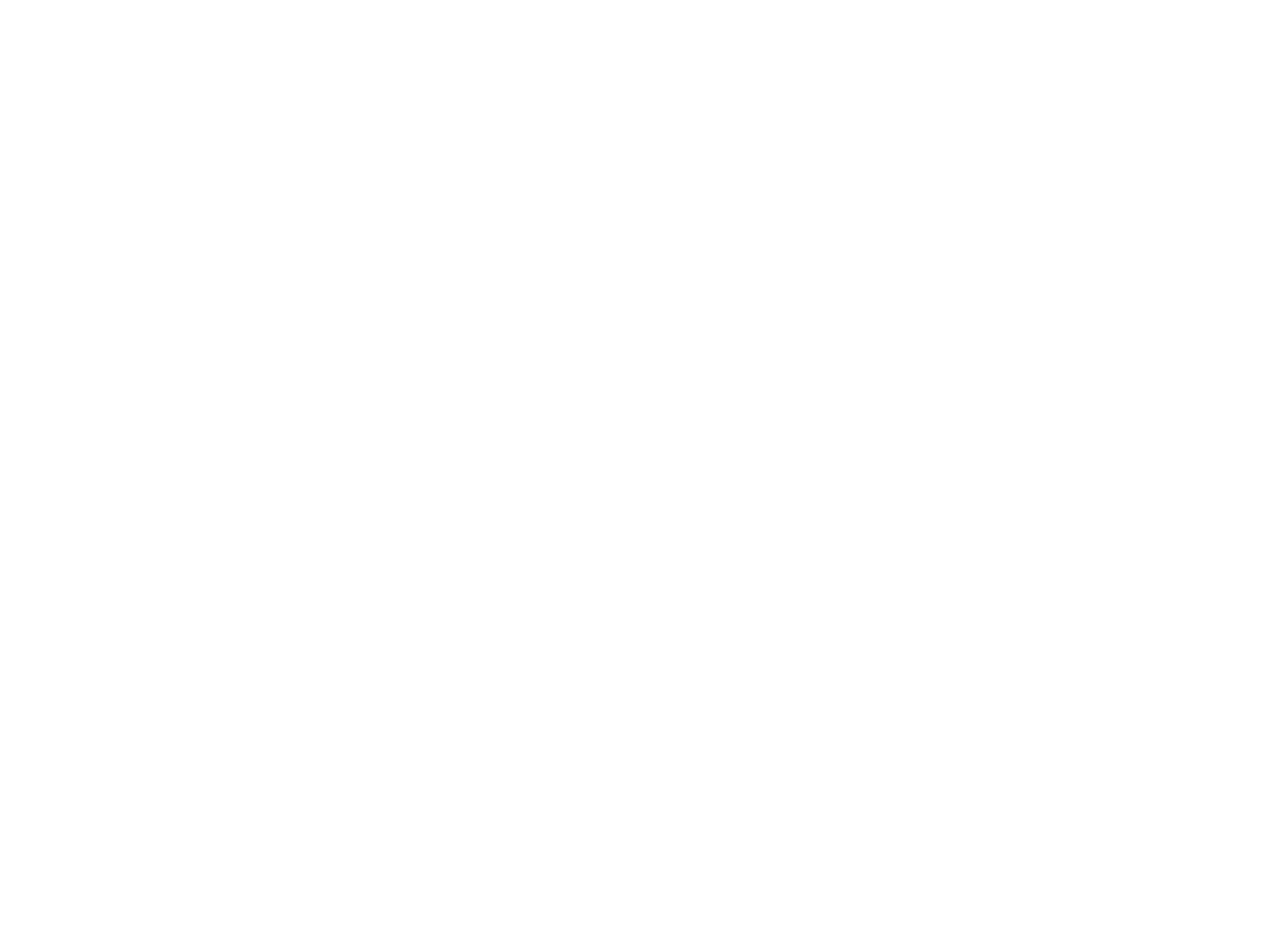
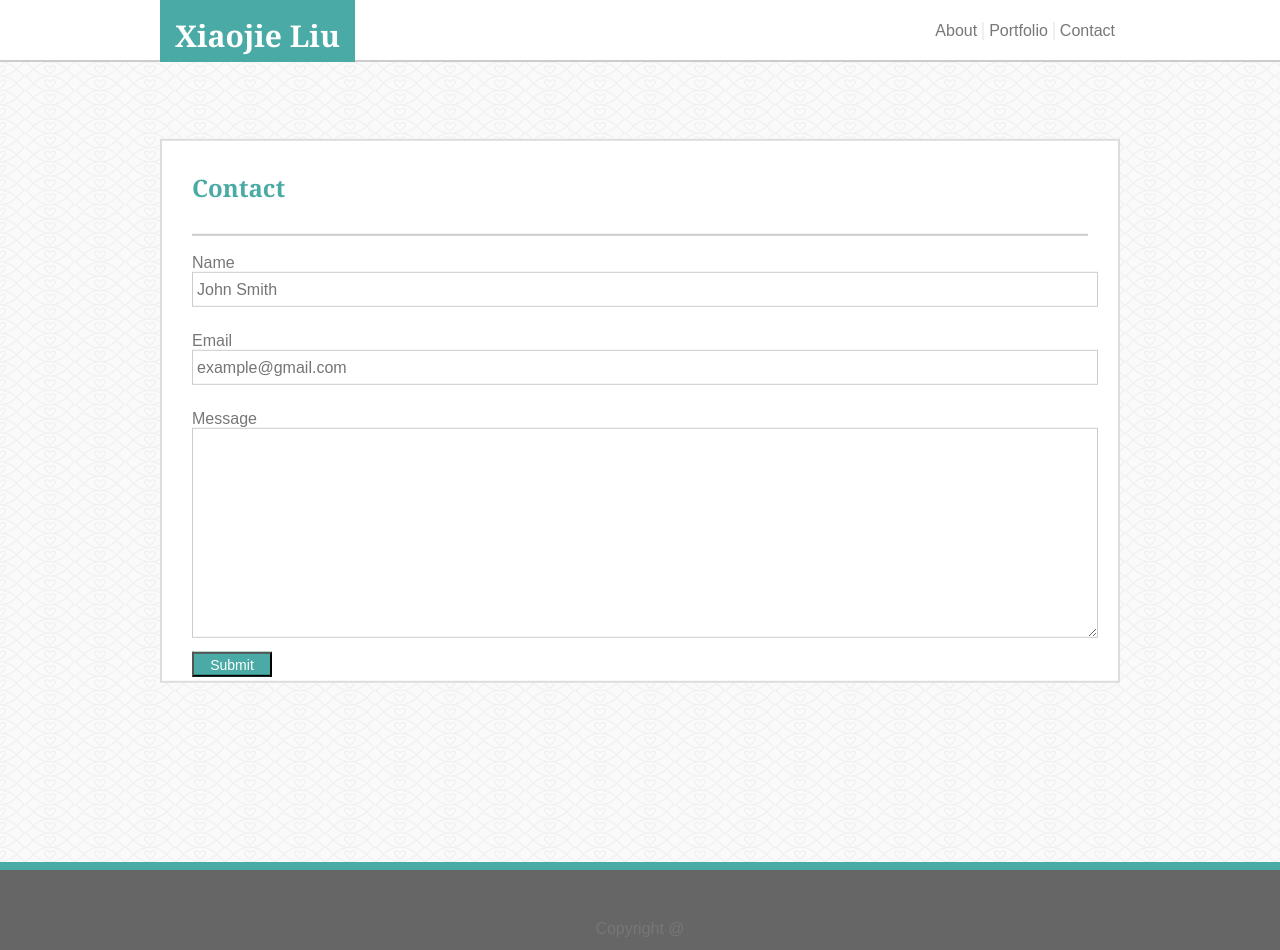
Before and after one commit to metacmm/Basic-Portfolio, a plain HTML site: page contact.html in a window 1280 px wide. Before the commit the page ends 800 px from the top, so only its background shows below. Drawn offline with Linux system fonts and the light colour scheme.

Commit message:
add contact page.

```diff
--- a/assets/css/style.css
+++ b/assets/css/style.css
@@ -91,6 +91,29 @@ img{
 p{
     line-height: 1.6;
 }
+input{
+    width:100%;
+    height:25px;
+    font-size: 16px;
+    padding:4px;
+    border: 1px solid #cccccc;
+    margin-bottom: 25px;
+}
+textarea{
+    width:100%;
+    height:200px;
+    font-size: 16px;
+    margin-bottom:10px;
+    padding:4px;
+    border: 1px solid #cccccc;
+}
+button{
+    width: 80px;
+    height: 25px;
+    background-color: #4aaaa5;
+    font-size: 14px;
+    color: #ffffff;
+}
 footer{
     height: 50px;
     background-color: #666666;
--- a/contact.html
+++ b/contact.html
@@ -0,0 +1,36 @@
+<!DOCTYPE html>
+<html lang="en-US">
+    <head>
+        <meta charset="UTF-8">
+        <title>About Me</title>
+        <link rel="stylesheet" type="text/css" href="assets/css/style.css">
+    </head>
+    <body>
+        <header>
+            <div class="head-content clearfix">
+                <h1>Xiaojie Liu</h1>
+                <ul>
+                    <li id="about">About</li>
+                    <li id="portfolio">Portfolio</li>
+                    <li id="contact">Contact</li>
+                </ul>
+            </div>
+        </header>
+        <div class="mainsection">
+            <section class="content">
+                <h2>Contact</h2>
+                <br>
+                <label>Name</label>
+                <input type="text" placeholder="John Smith">
+                <label>Email</label>
+                <input type="text" placeholder="example@gmail.com">
+                <label>Message</label>
+                <textarea></textarea>
+                <button>Submit</button>
+            </section>
+        </div>
+        <footer>
+            <p>Copyright @</p>
+        </footer>
+    </body>
+</html>
```
Also changed, not shown: index.html (+1 -1 lines), protfolio.html (+52 -0 lines), assets/images/portfolio.jpeg (deleted).
